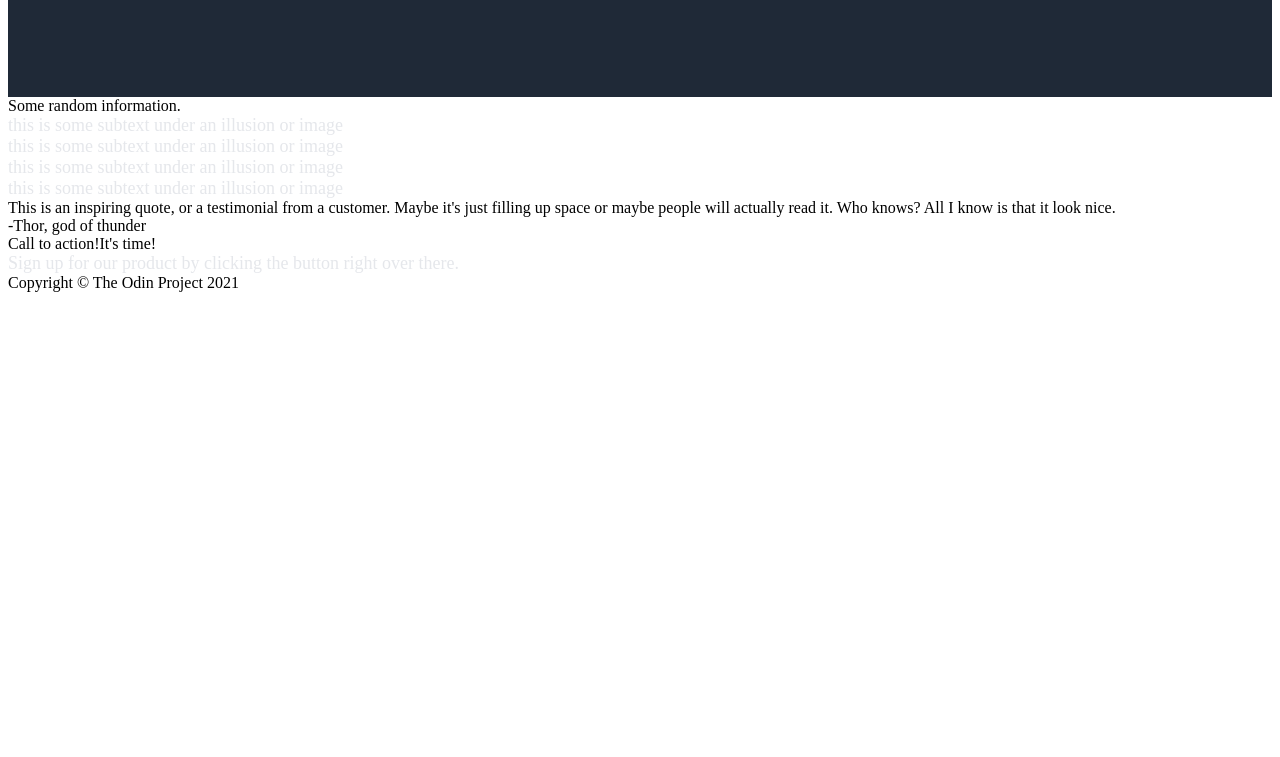
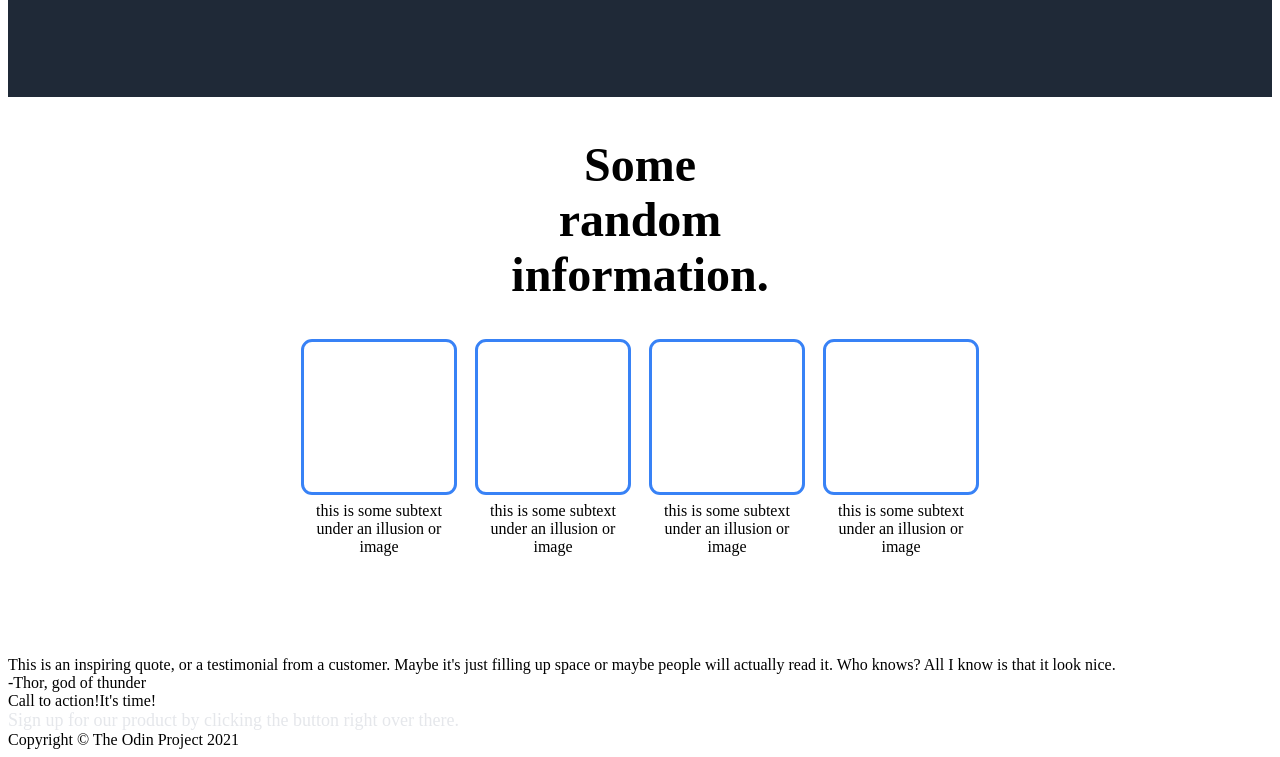
Before and after one commit to Alviskmyt/landing_page, a plain HTML site: page index.html in a window 1280 px wide. Shown: the part 505-1262 px from the top of the page. Before the commit the page ends 805 px from the top, so only its background shows below. Drawn offline with Linux system fonts and the light colour scheme.

Commit message:
complete second section

```diff
--- a/index.html
+++ b/index.html
@@ -32,26 +32,31 @@
         <div>this is a place holder for an image</div>
         </div>
     </div>
+
     </div>
     <div class="second">
         <div class="title">Some random information.</div>
+
+        <div class="info-box">
         <div class="info">
         <div class="box"></div>
-        <div class="secondary-txt">this is some subtext under an illusion or image</div>
+        <div class="txt">this is some subtext under an illusion or image</div>
         </div>
         <div class="info">
         <div class="box"></div>
-        <div class="secondary-txt">this is some subtext under an illusion or image</div>
+        <div class="txt">this is some subtext under an illusion or image</div>
         </div>
         <div class="info">
         <div class="box"></div>
-        <div class="secondary-txt">this is some subtext under an illusion or image</div>
+        <div class="txt">this is some subtext under an illusion or image</div>
         </div>
         <div class="info">
         <div class="box"></div>
-        <div class="secondary-txt">this is some subtext under an illusion or image</div>
+        <div class="txt">this is some subtext under an illusion or image</div>
+        </div>
         </div>
     </div>
+
     <div class="third">
         <div class="para">This is an inspiring quote, or a testimonial from a customer. Maybe it's just filling up space or maybe people will actually read it. Who knows? All I know is that it look nice.</div>
         <div class="sign">-Thor, god of thunder</div>
--- a/style.css
+++ b/style.css
@@ -70,3 +70,35 @@ button{
     font-size: 18px;
     font-weight: bold;
 }
+
+.second{
+    text-align: center;
+}
+
+.title{
+    display: flex;
+    align-items: center;
+    justify-content: center;
+    padding: 40px 600px 40px;
+    font-weight: bolder;
+    font-size: 48px;
+}
+
+.info-box{
+    display: flex;
+    flex-direction: row;
+    justify-content: center;
+    gap: 24px;
+    padding: 0px 600px 100px;
+    align-items: center;
+}
+
+.box{
+    width: 150px;
+    height: 150px;
+    background-color: #ffffff;
+    outline-style: solid;
+    outline-color: #3882f6;
+    border-radius: 8px;
+    margin-bottom: 10px;
+}
```
